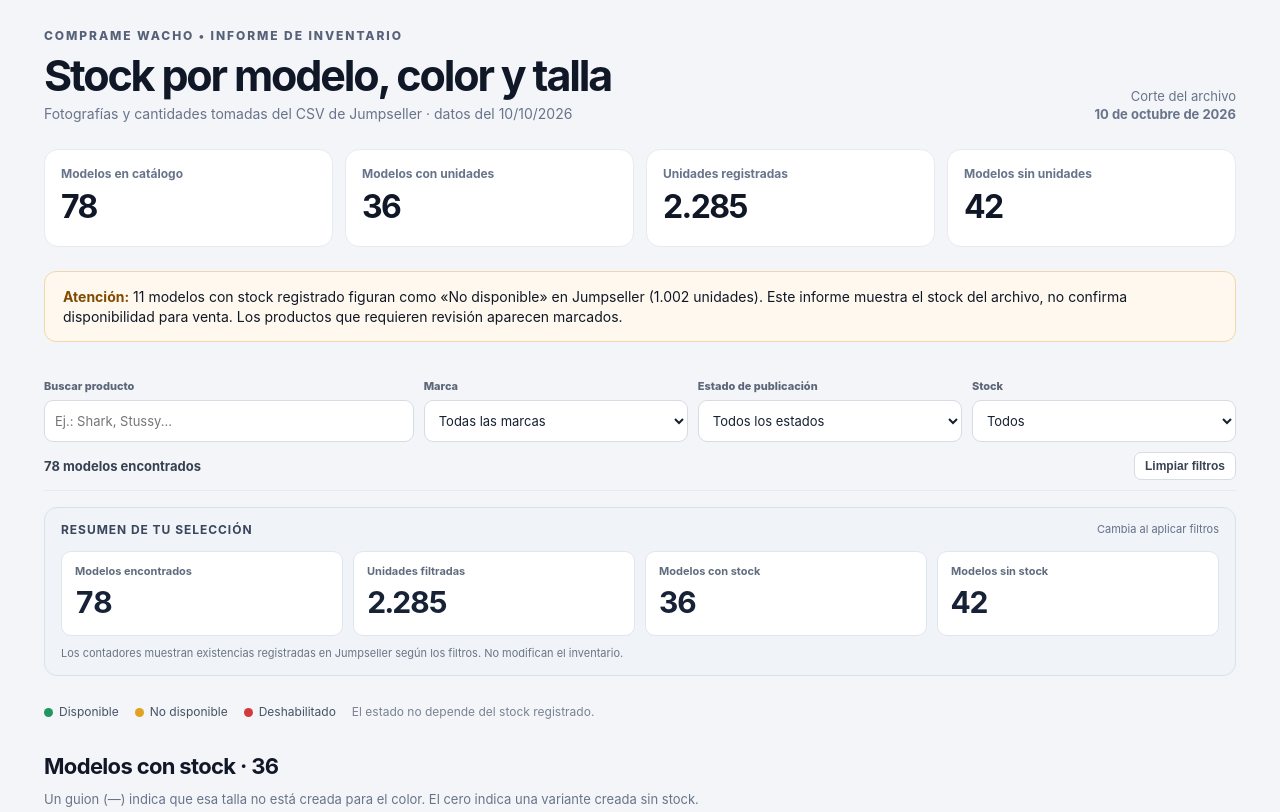
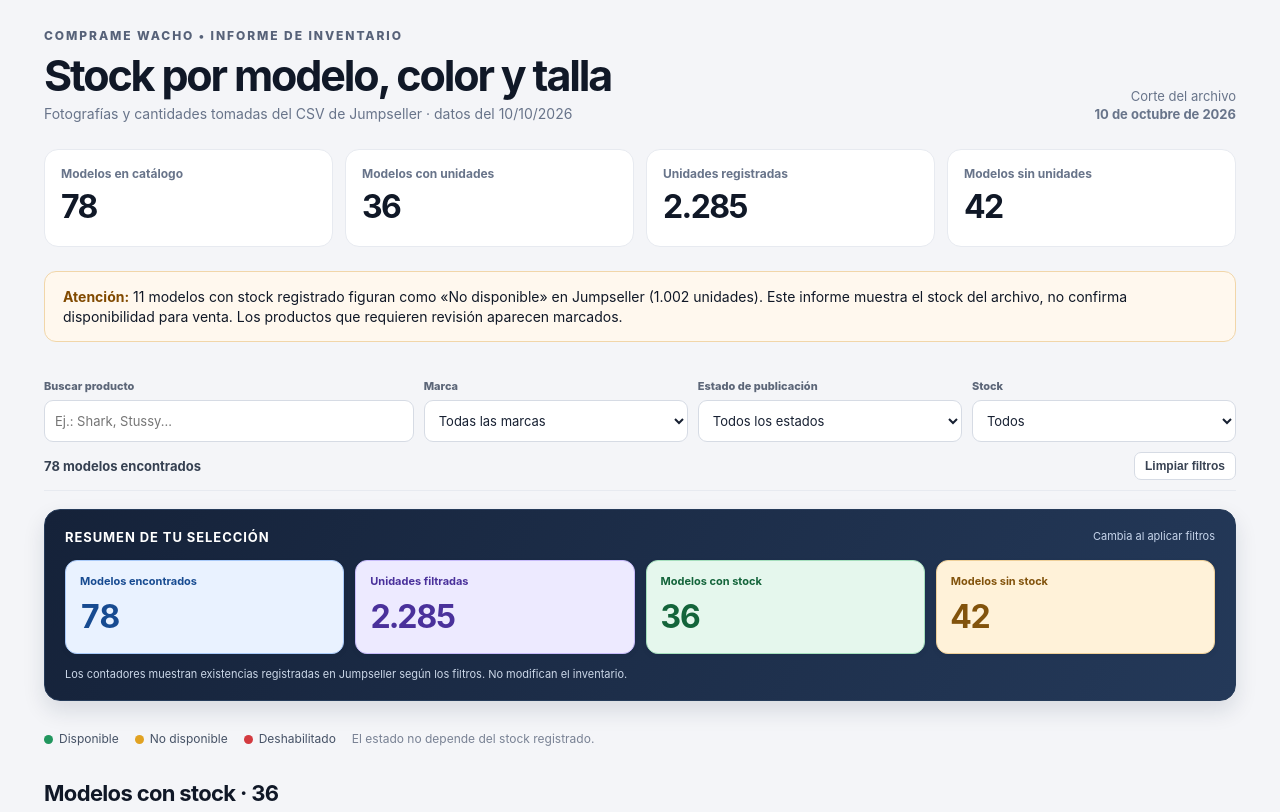
Before and after one commit to jmarchantvillegas-hub/catalogo-comprame-wacho, a plain HTML site: page index.html in a window 1280 px wide. Shown: the top 812 px of the page. Drawn offline with Linux system fonts and the light colour scheme.

Commit message:
Destacar panel de inventario filtrado con colores por indicador

```diff
--- a/index.html
+++ b/index.html
@@ -17,16 +17,24 @@
 @media print{.state-legend{display:none}}
 
 /* Contadores que responden a filtros combinados. No alteran el stock real. */
-.filtered-inventory{margin:16px 0 18px;border:1px solid #d9e1ed;border-radius:13px;background:#f0f3f8;padding:14px 16px}
-.filtered-heading{display:flex;align-items:center;justify-content:space-between;gap:10px;margin-bottom:12px}
-.filtered-heading strong{font-size:12px;letter-spacing:.08em;text-transform:uppercase;color:#39465b}
-.filtered-heading small{font-size:11px;color:#637087}
-.filtered-metrics{display:grid;grid-template-columns:repeat(4,minmax(0,1fr));gap:10px}
-.filtered-metric{background:#fff;border:1px solid #e0e6ef;border-radius:10px;padding:12px 13px}
-.filtered-metric span{display:block;font-size:11px;font-weight:650;color:#606c7e;line-height:1.3}
-.filtered-metric strong{display:block;font-size:clamp(21px,2.8vw,30px);font-variant-numeric:tabular-nums;letter-spacing:-.04em;margin-top:3px;color:#172236}
-.filtered-note{font-size:11px;color:#6b7585;margin-top:10px}
-@media(max-width:660px){.filtered-metrics{grid-template-columns:repeat(2,minmax(0,1fr))}.filtered-inventory{padding:12px}.filtered-metric{padding:10px}}
+.filtered-inventory{margin:18px 0 20px;border:1px solid #263b59;border-radius:16px;background:linear-gradient(120deg,#152239 0%,#243959 100%);box-shadow:0 10px 22px rgba(17,33,57,.12);padding:18px 20px}
+.filtered-heading{display:flex;align-items:center;justify-content:space-between;gap:10px;margin-bottom:14px}
+.filtered-heading strong{font-size:13px;letter-spacing:.07em;text-transform:uppercase;color:#fff}
+.filtered-heading small{font-size:11px;color:#c7d5eb}
+.filtered-metrics{display:grid;grid-template-columns:repeat(4,minmax(0,1fr));gap:11px}
+.filtered-metric{border:1px solid transparent;border-radius:12px;padding:13px 14px;box-shadow:0 2px 5px rgba(10,25,48,.08)}
+.filtered-metric:nth-child(1){background:#e9f2ff;border-color:#a9caf9}
+.filtered-metric:nth-child(2){background:#edeaff;border-color:#c7bbfa}
+.filtered-metric:nth-child(3){background:#e5f7ed;border-color:#a5dfbd}
+.filtered-metric:nth-child(4){background:#fff2d9;border-color:#efd099}
+.filtered-metric span{display:block;font-size:11px;font-weight:750;line-height:1.35}
+.filtered-metric strong{display:block;font-size:clamp(24px,2.8vw,32px);font-variant-numeric:tabular-nums;letter-spacing:-.04em;margin-top:6px}
+.filtered-metric:nth-child(1) span,.filtered-metric:nth-child(1) strong{color:#174b91}
+.filtered-metric:nth-child(2) span,.filtered-metric:nth-child(2) strong{color:#4a319b}
+.filtered-metric:nth-child(3) span,.filtered-metric:nth-child(3) strong{color:#13643a}
+.filtered-metric:nth-child(4) span,.filtered-metric:nth-child(4) strong{color:#82530c}
+.filtered-note{font-size:11px;color:#cbd7e8;margin-top:12px;line-height:1.5}
+@media(max-width:660px){.filtered-metrics{grid-template-columns:repeat(2,minmax(0,1fr))}.filtered-inventory{padding:14px}.filtered-metric{padding:12px}.filtered-heading{align-items:flex-start;flex-direction:column;gap:2px}}
 </style></head><body><div class="wrap"><header><div><div class="eyebrow">Comprame Wacho • Informe de inventario</div><h1>Stock por modelo, color y talla</h1><div class="sub">Fotografías y cantidades tomadas del CSV de Jumpseller · datos del 10/10/2026</div></div><div class="snapshot">Corte del archivo<br><b>10 de octubre de 2026</b></div></header>
 <section class="stats"><div class="stat"><label>Modelos en catálogo</label><strong>78</strong></div><div class="stat"><label>Modelos con unidades</label><strong>36</strong></div><div class="stat"><label>Unidades registradas</label><strong>2.285</strong></div><div class="stat"><label>Modelos sin unidades</label><strong>42</strong></div></section>
 <div class="alert"><strong>Atención:</strong> 11 modelos con stock registrado figuran como «No disponible» en Jumpseller (1.002 unidades). Este informe muestra el stock del archivo, no confirma disponibilidad para venta. Los productos que requieren revisión aparecen marcados.</div>
```
